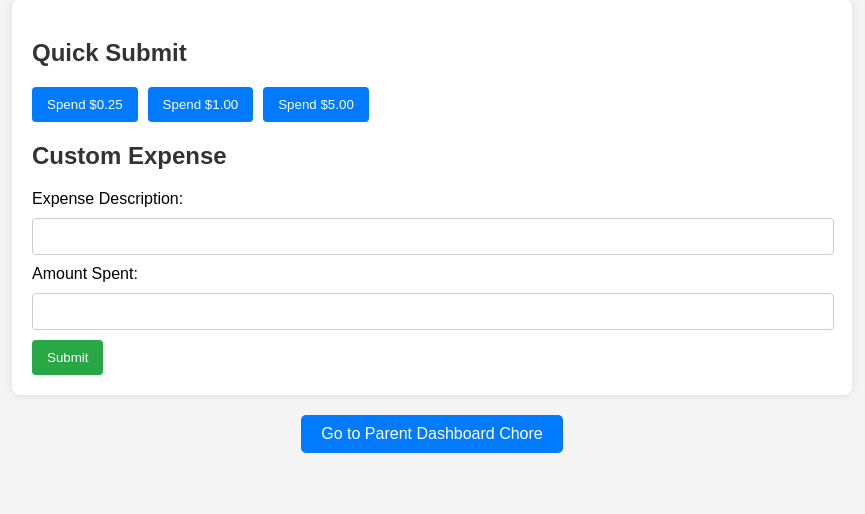
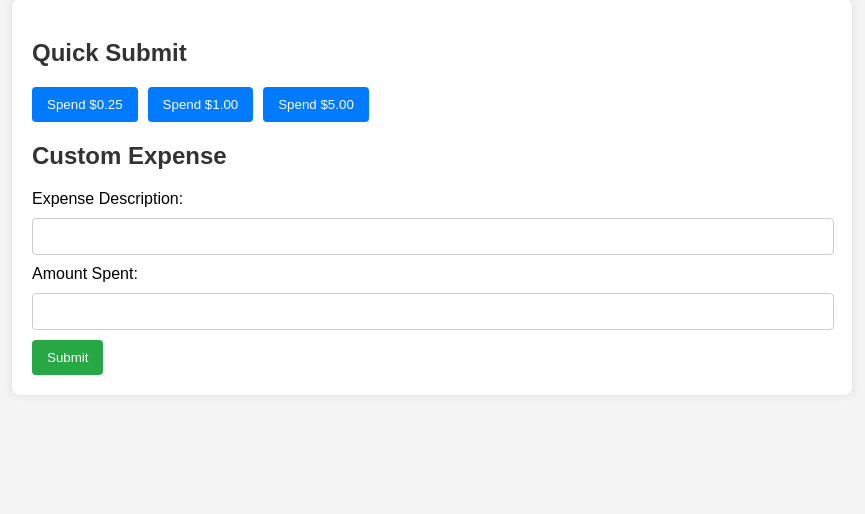
Before and after one commit to mmorrisj/ChoreTracker, a Flask app: template templates/manage_spending.html in a window 1280 px wide. Shown: the part 101-615 px from the top of the page, without its empty margins (208-1073 px from the left). Run offline with Flask 2, Linux system fonts and the light colour scheme; the template is opened without the code that fills it, so the values that code supplies are empty.

Commit message:
Update manage_spending.html

```diff
--- a/templates/manage_spending.html
+++ b/templates/manage_spending.html
@@ -72,19 +72,6 @@
         .quick-submit button:hover {
             background-color: #0056b3;
         }
-        .button-link {
-            display: inline-block;
-            padding: 10px 20px;
-            font-size: 16px;
-            color: white;
-            background-color: #007BFF;
-            text-align: center;
-            text-decoration: none;
-            border-radius: 5px;
-        }
-        .button-link:hover {
-            background-color: #0056b3;
-        }
     </style>
 </head>
 <body>
@@ -108,6 +95,5 @@
         </div>
         <button type="submit">Submit</button>
     </form>
-    <a href="parent_dashboard" class="button-link">Go to Parent Dashboard Chore</a>
 </body>
 </html>
```
